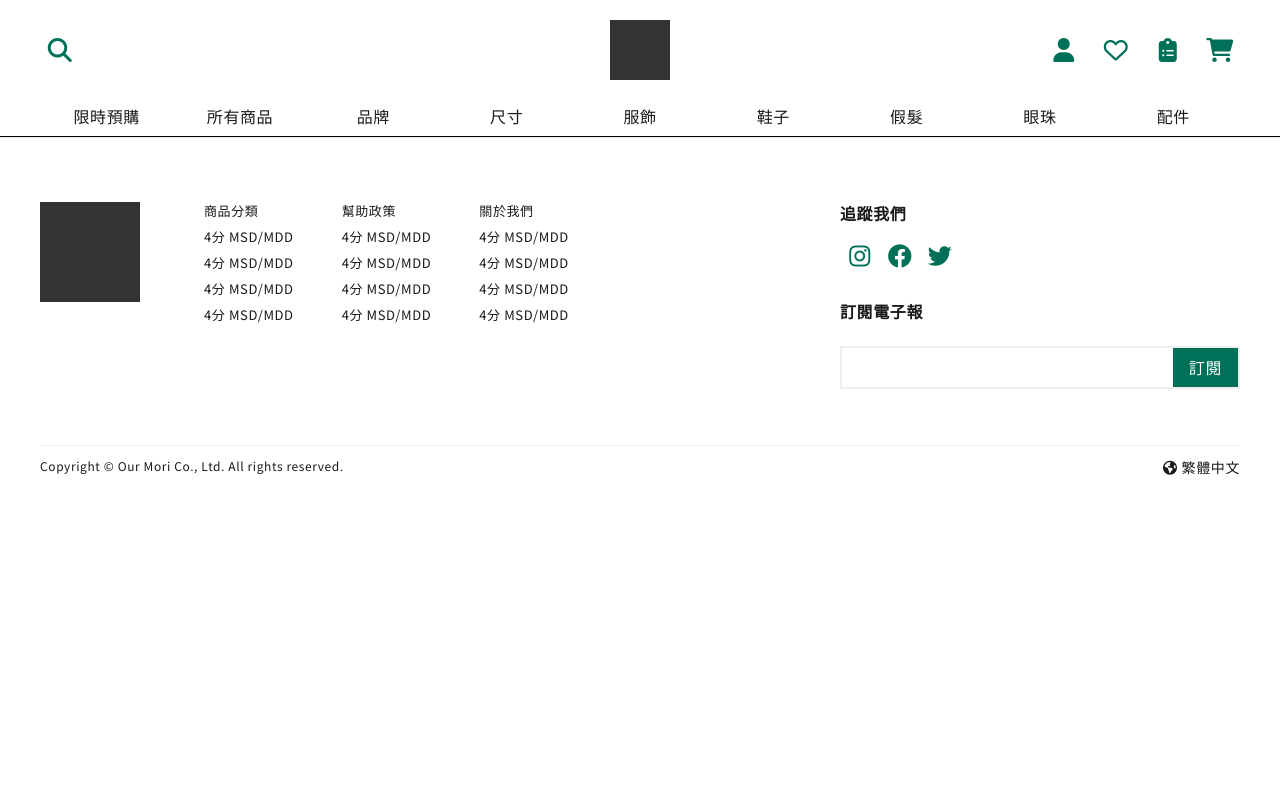
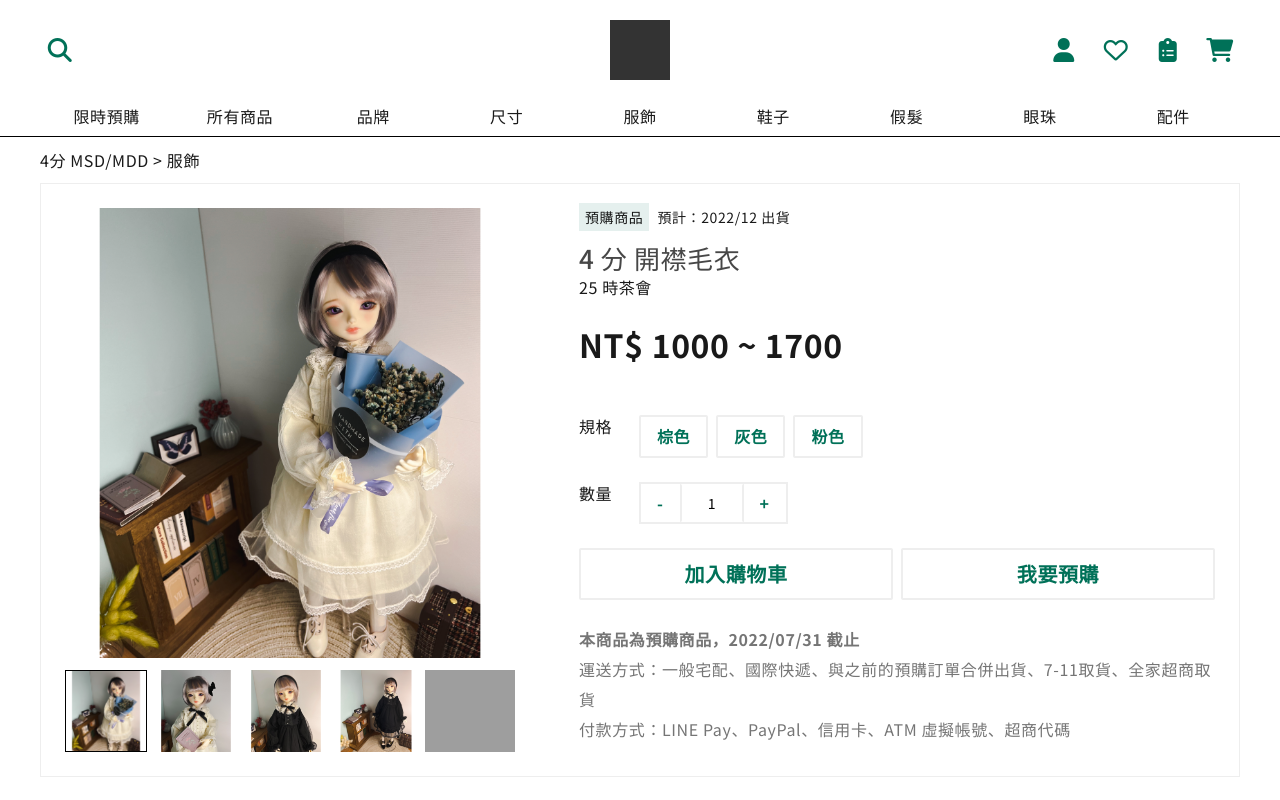
Before and after one commit to and535014/ca-shop, a Vue app: page /product/0 in a window 1280 px wide. Shown: the top 800 px of the page. Built offline with nearby package versions, Linux system fonts and the light colour scheme; grey boxes are pictures that could not be loaded.

Commit message:
設定商品頁面、商品卡的資訊同步

```diff
--- a/src/router/index.js
+++ b/src/router/index.js
@@ -13,9 +13,10 @@ const routes = [
     name: 'Browse',
     component: BrowseView
   }, {
-    path: '/product',
+    path: '/product/:id',
     name: 'product',
-    component: ProductView
+    component: ProductView,
+    props: true
   }
 ]
 
--- a/src/store/index.js
+++ b/src/store/index.js
@@ -72,27 +72,27 @@ export default createStore({
       {
         id: 1,
         title: '25時茶會',
-        img: `img/banner/pic01.png`
+        img: `/img/banner/pic01.png`
       }, {
         id: 2,
         title: '25時茶會',
-        img: `img/banner/pic02.png`
+        img: `/img/banner/pic02.png`
       }, {
         id: 3,
         title: '25時茶會',
-        img: `img/banner/pic03.png`
+        img: `/img/banner/pic03.png`
       }, {
         id: 4,
         title: '25時茶會',
-        img: `img/banner/pic03.png`
+        img: `/img/banner/pic04.png`
       }, {
         id: 5,
         title: '25時茶會',
-        img: `img/banner/pic03.png`
+        img: `/img/banner/pic05.png`
       }, {
         id: 6,
         title: '25時茶會',
-        img: `img/banner/pic03.png`
+        img: `/img/banner/pic06.png`
       }
     ],
     products: [
@@ -104,13 +104,37 @@ export default createStore({
         isDiscount: false,
         isPreorder: true,
         preorderDeadline: '2022/07/31',
+        deliveryDate: '2022/12',
         state: 'pre-order',
         brand: '25 時茶會',
         size: '4 分 MSD/MDD',
         cata: '服飾',
         tags: ['4 分 MSD/MDD', '服飾'],
         discription: ``,
-        spec: ['棕色', '灰色', '粉色']
+        specs: [
+          {
+            name: '棕色',
+            price: 1000,
+            url: `/img/products/product01/pic01.png`
+          }, {
+            name: '灰色',
+            price: 1200,
+            url: `/img/products/product01/pic06.png`
+          }, {
+            name: '粉色',
+            price: 1700,
+            url: `/img/products/product01/pic02.png`
+          }],
+        imgCover: `/img/products/product01/cover.png`,
+        imgs: {
+          pic01: `/img/products/product01/pic01.png`,
+          pic02: `/img/products/product01/pic02.png`,
+          pic03: `/img/products/product01/pic03.png`,
+          pic04: `/img/products/product01/pic04.png`,
+          pic05: `/img/products/product01/pic05.png`,
+          pic06: `/img/products/product01/pic06.png`,
+          pic07: `/img/products/product01/pic07.png`
+        }
       }, {
         id: 1,
         title: '短斗篷套組',
@@ -118,29 +142,33 @@ export default createStore({
         discount: 0.9,
         isDiscount: false,
         isPreorder: true,
-        preorderDeadline: '2022/07/31',
+        preorderDeadline: '2022/7/30 晚上10點',
+        deliveryDate: '2022/12',
         state: 'pre-order',
         brand: 'Cocoriang',
         size: '小寵',
         cata: '服飾',
         tags: ['小寵', '服飾'],
         discription: ``,
-        spec: ['藍色', '紅色']
-      }, {
-        id: 2,
-        title: '雙釦帶黑色高跟鞋',
-        price: 400,
-        discount: 0.9,
-        isDiscount: false,
-        isPreorder: true,
-        preorderDeadline: '2022/07/31',
-        state: 'pre-order',
-        brand: '腳尖上的小詩',
-        size: '4 分 MSD/MDD',
-        cata: '鞋子',
-        tags: ['4 分 MSD/MDD', '鞋子'],
-        discription: ``,
-        spec: ['黑色']
+        specs: [
+          {
+            name: '棕色',
+            price: 1000,
+            url: `/img/products/product01/pic01.png`
+          }, {
+            name: '灰色',
+            price: 1200,
+            url: `/img/products/product01/pic01.png`
+          }, {
+            name: '粉色',
+            price: 1700,
+            url: `/img/products/product01/pic01.png`
+          }],
+        imgCover: `/img/products/product02/cover.png`,
+        imgs: {
+          pic01: `/img/products/product02/pic01.png`,
+          pic02: `/img/products/product02/pic02.png`
+        }
       }
     ]
   },
--- a/src/views/BrowseView.vue
+++ b/src/views/BrowseView.vue
@@ -26,7 +26,7 @@
     section.section.section-main
         .wrapper
             .card-wrap
-                CardContainer(v-for="i in 18")
+                CardContainer(v-for="product in products" :product="product")
             .pages-wrap
                 ul.pages
                     li
@@ -41,8 +41,14 @@
 
 <script>
 import CardContainer from '@/components/CardContainer.vue';
+import { mapState } from 'vuex'
 export default {
-    components: { CardContainer }
+    components: { CardContainer },
+    computed: {
+        ...mapState({
+            products: state => state.products
+        })
+    }
 }
 </script>
 
--- a/src/views/HomeView.vue
+++ b/src/views/HomeView.vue
@@ -21,14 +21,13 @@
     .wrapper
       h2.title 現正預購中
       .cards-wrap
-        CardContainer(v-for="i in 10")
-
-
+        CardContainer(v-for="product in products" :product="product")
 
 </template>
 
 <script>
 import { mapState } from 'vuex'
+
 export default {
   name: 'HomeView',
   created(){
@@ -44,7 +43,8 @@ export default {
       return this.currentNum%this.num
     },
     ...mapState({
-      banners: state => state.banners
+      banners: state => state.banners,
+      products: state => state.products
     }),
     num(){
       return this.banners.length
--- a/src/views/ProductView.vue
+++ b/src/views/ProductView.vue
@@ -8,22 +8,32 @@
             .product-main
                 .photos
                     .main-photo
-                        .pic-l
+                        .pic-l(v-html="getImg(currentImg)")
                     .thumbs
-                        .pic-s(v-for='i in 4')
+                        .pic-s(
+                            v-for='img in product.imgs'
+                            v-html="getImg(img)"
+                            :class="{active: currentImg==img}"
+                            @click="setCurrentImg(img)"
+                            )
                 .product-main-info
-                    .pre-order-tag
-                        span.tag.tag-s 預購商品
-                        span 預計：2022 / 12 出貨
-                    .title 高腰連身裙高腰連身裙高腰連身裙高腰連身裙高腰連身裙高腰連身裙
-                    .brand Holy Cross
+                    .pre-order-tag(v-if="product.isPreorder")
+                        span.tag.tag-l 預購商品
+                        span 預計：{{ product.deliveryDate }} 出貨
+                    .title {{ product.title }}
+                    .brand {{ product.brand }}
                     .prices
                         span.unit NT$
-                        span.num 2,115 ~ 2,205
+                        span.num(v-if="!currentSpec") {{ minPrice }} ~ {{ maxPrice }}
+                        span.num(v-if="currentSpec") {{ currentSpec.price }}
                     .specs.flex-box
                         label.flex-item 規格
                         ul.options
-                            li.btn.btn-s(v-for='i in 3') 紅色
+                            li.btn.btn-s.spec-item(
+                                v-for='spec in product.specs'
+                                @click="getCurrentSpec(spec)"
+                                :class="{active: currentSpec==spec}"
+                                ) {{ spec.name }}
                     .quantity.flex-box
                         label.flex-item 數量
                         .input
@@ -34,7 +44,7 @@
                         .btn.btn-l 加入購物車
                         .buy.btn.btn-l 我要預購
                     ul.notices
-                        p.pre-order 本商品為預購商品，2022/7/30 晚上10點截止
+                        p.pre-order 本商品為預購商品，{{ product.preorderDeadline }} 截止
                         p.delivery 運送方式：一般宅配、國際快遞、與之前的預購訂單合併出貨、7-11取貨、全家超商取貨
                         p.pay 付款方式：LINE Pay、PayPal、信用卡、ATM 虛擬帳號、超商代碼
 
@@ -93,8 +103,57 @@ PhotoZoom
 </template>
 
 <script>
+import { mapState } from 'vuex'
 export default {
+    created(){
+        this.currentImg = this.product.imgs.pic01
+    },
+    props: ['id'],
+    data(){
+        return {
+            currentImg: null,
+            currentSpec: null,
+            order: {}
+        }
+    },
+    computed: {
+        ...mapState({
+            products: state => state.products,
+        }),
+        product(){
+            return this.products[this.id]
+        },
+        maxPrice(){
+            let specs = this.product.specs
+            let prices = specs.map((spec)=>spec.price).sort(function(a,b){
+                return a-b
+            })
+            let id = prices.length - 1
 
+            return prices[id]
+        },
+        minPrice(){
+            let specs = this.product.specs
+            let prices = specs.map((spec)=>spec.price).sort(function(a,b){
+                return a-b
+            })
+            let id = 0
+
+            return prices[id]
+        }
+    },
+    methods: {
+        getImg(url){
+            return `<img src="${url}">`
+        },
+        setCurrentImg(img){
+            this.currentImg = img
+        },
+        getCurrentSpec(spec){
+            this.currentSpec = spec
+            this.currentImg = spec.url
+        }
+    }
 }
 </script>
 
@@ -124,7 +183,8 @@ export default {
             padding: 24px;
 
             .photos{
-                margin-right: 32px;
+                margin-right: 64px;
+                max-width: 450px;
 
                 .main-photo{
                     margin-bottom: 12px;
@@ -132,11 +192,17 @@ export default {
 
                 .thumbs{
                     display: flex;
+                    overflow: hidden;
+                    width: 100%;
                 }
                 .pic-l{
                     width: 450px;
                     height: 450px;
                     background-color: #eee;
+
+                    img{
+                        height: 100%;
+                    }
                 }
 
                 .pic-s{
@@ -144,17 +210,28 @@ export default {
                     height: 82px;
                     background-color: #eee;
                     margin-right: 8px;
+                    box-sizing: border-box;
+                    cursor: pointer;
+
+                    img{
+                        height: 100%;
+                    }
+
+                    &.active{
+                        border: 1px solid #000;
+                    }
                 }
             }
 
             .product-main-info{
+                flex: 1;
                 .pre-order-tag{
-                    font-size: 12px;
+                    font-size: 14px;
                     margin-bottom: 12px;
                     .tag{
                         margin-right: 8px;
                         border-radius: 0;
-                        padding: 4px 6px;;
+                        padding: 4px 6px;
                     }
                 }
 
@@ -185,8 +262,13 @@ export default {
                 .specs{
                     margin-bottom: 24px;
 
-                    .btn{
+                    .spec-item{
                         margin-right: 8px;
+
+                        &.active{
+                            background-color: $brand-color;
+                            color: white;
+                        }
                     }
                 }
 
```
Also changed, not shown: src/components/CardContainer.vue (+17 -10 lines).
